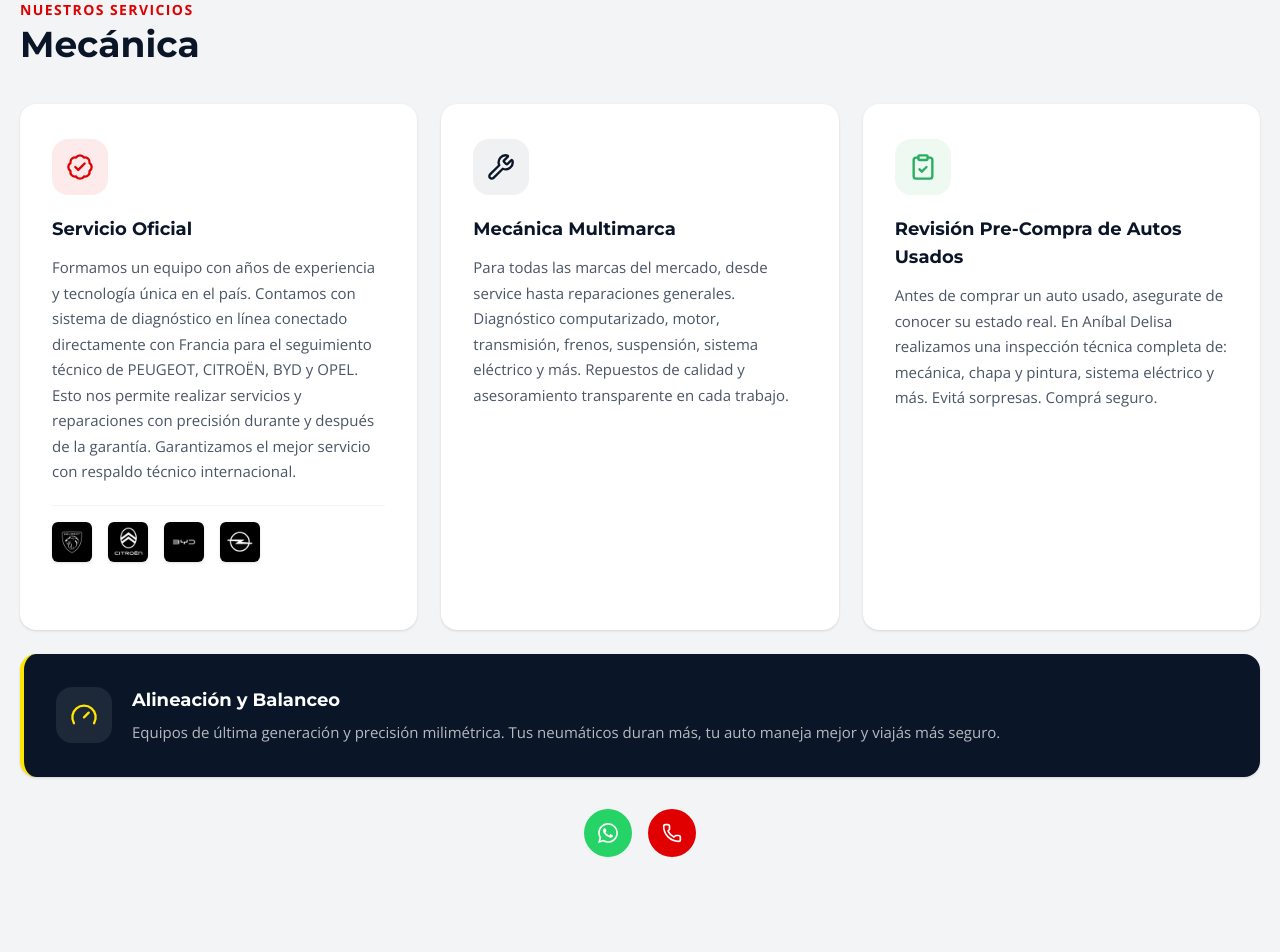
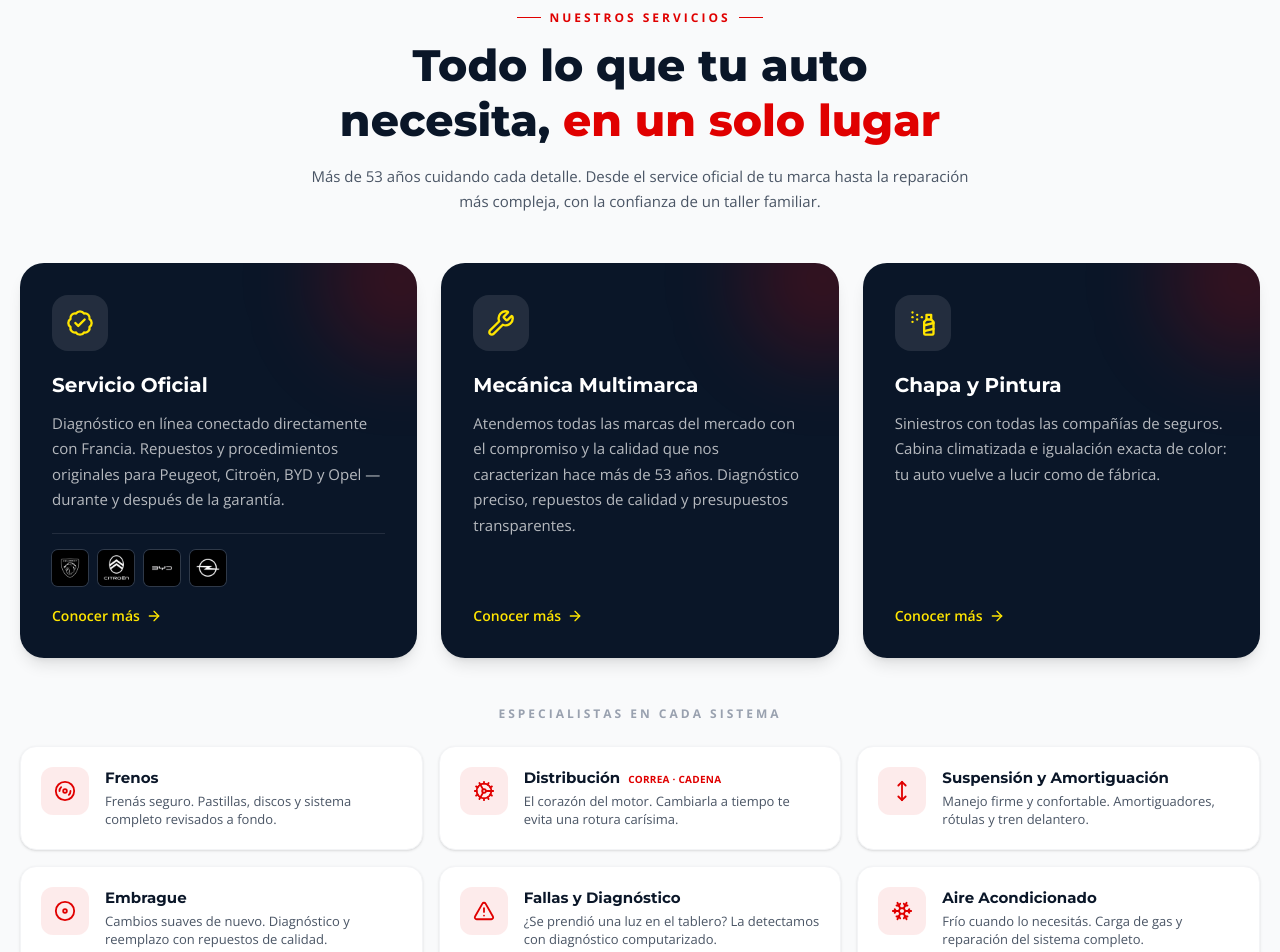
Before and after one commit to delisaluciaanibaldelisa/anibaldelisa-web, a Next.js app: page / in a window 1280 px wide. Shown: the part 1280-2232 px from the top of the page. Built offline with nearby package versions, Linux system fonts and the light colour scheme; no server answers.

Commit message:
Rediseno seccion Nuestros Servicios: bento grid con 3 pilares destacados + 9 servicios especializados y textos persuasivos

```diff
--- a/app/page.tsx
+++ b/app/page.tsx
@@ -9,6 +9,15 @@ import {
   ArrowRight,
   ShieldCheck,
   Users,
+  SprayCan,
+  Disc3,
+  Cog,
+  MoveVertical,
+  Disc,
+  TriangleAlert,
+  Snowflake,
+  CircleDot,
+  CalendarCheck,
 } from "lucide-react";
 import { site } from "@/lib/site";
 import Reveal, { ZoomReveal, SlideReveal } from "@/components/Reveal";
@@ -17,24 +26,13 @@ import StatCounter from "@/components/StatCounter";
 import MediaCarousel from "@/components/MediaCarousel";
 import { WhatsAppButton, CallButton } from "@/components/CTAButtons";
 
-// Textos de la web original anibaldelisa.com — respetar tal cual.
-// Colores por card según el sistema de diseño (Correcciones 3 y 6).
-const cubos: {
-  icon: typeof BadgeCheck;
-  title: string;
-  text: string;
-  href: string;
-  iconClass: string;
-  hoverBorder: string;
-  logos?: { src: string; alt: string }[];
-}[] = [
+// Pilares destacados de la grilla de servicios (bento).
+const pilares = [
   {
     icon: BadgeCheck,
     title: "Servicio Oficial",
-    text: "Formamos un equipo con años de experiencia y tecnología única en el país. Contamos con sistema de diagnóstico en línea conectado directamente con Francia para el seguimiento técnico de PEUGEOT, CITROËN, BYD y OPEL. Esto nos permite realizar servicios y reparaciones con precisión durante y después de la garantía. Garantizamos el mejor servicio con respaldo técnico internacional.",
+    text: "Diagnóstico en línea conectado directamente con Francia. Repuestos y procedimientos originales para Peugeot, Citroën, BYD y Opel — durante y después de la garantía.",
     href: "/servicios/mecanica",
-    iconClass: "bg-primary/8 text-primary",
-    hoverBorder: "hover:border-t-primary",
     logos: [
       { src: "/logos/peugeot.png?v=3", alt: "Peugeot" },
       { src: "/logos/citroen.png?v=3", alt: "Citroën" },
@@ -45,18 +43,73 @@ const cubos: {
   {
     icon: Wrench,
     title: "Mecánica Multimarca",
-    text: "Para todas las marcas del mercado, desde service hasta reparaciones generales. Diagnóstico computarizado, motor, transmisión, frenos, suspensión, sistema eléctrico y más. Repuestos de calidad y asesoramiento transparente en cada trabajo.",
+    text: "Atendemos todas las marcas del mercado con el compromiso y la calidad que nos caracterizan hace más de 53 años. Diagnóstico preciso, repuestos de calidad y presupuestos transparentes.",
     href: "/servicios/mecanica",
-    iconClass: "bg-navy/6 text-navy",
-    hoverBorder: "hover:border-t-navy",
+  },
+  {
+    icon: SprayCan,
+    title: "Chapa y Pintura",
+    text: "Siniestros con todas las compañías de seguros. Cabina climatizada e igualación exacta de color: tu auto vuelve a lucir como de fábrica.",
+    href: "/servicios/chapa-pintura",
+  },
+];
+
+// Servicios especializados (grid compacto). text = micro-copy persuasivo.
+const especializados = [
+  {
+    icon: Disc3,
+    title: "Frenos",
+    text: "Frenás seguro. Pastillas, discos y sistema completo revisados a fondo.",
+    href: "/servicios/mecanica",
+  },
+  {
+    icon: Cog,
+    title: "Distribución",
+    tag: "Correa · Cadena",
+    text: "El corazón del motor. Cambiarla a tiempo te evita una rotura carísima.",
+    href: "/servicios/mecanica",
+  },
+  {
+    icon: MoveVertical,
+    title: "Suspensión y Amortiguación",
+    text: "Manejo firme y confortable. Amortiguadores, rótulas y tren delantero.",
+    href: "/servicios/mecanica",
+  },
+  {
+    icon: Disc,
+    title: "Embrague",
+    text: "Cambios suaves de nuevo. Diagnóstico y reemplazo con repuestos de calidad.",
+    href: "/servicios/mecanica",
+  },
+  {
+    icon: TriangleAlert,
+    title: "Fallas y Diagnóstico",
+    text: "¿Se prendió una luz en el tablero? La detectamos con diagnóstico computarizado.",
+    href: "/servicios/mecanica",
+  },
+  {
+    icon: Snowflake,
+    title: "Aire Acondicionado",
+    text: "Frío cuando lo necesitás. Carga de gas y reparación del sistema completo.",
+    href: "/servicios/mecanica",
   },
   {
     icon: ClipboardCheck,
-    title: "Revisión Pre-Compra de Autos Usados",
-    text: "Antes de comprar un auto usado, asegurate de conocer su estado real. En Aníbal Delisa realizamos una inspección técnica completa de: mecánica, chapa y pintura, sistema eléctrico y más. Evitá sorpresas. Comprá seguro.",
+    title: "Revisión Pre-Compra",
+    text: "Comprá tranquilo. Inspección completa del usado antes de que decidas.",
     href: "/servicios/revision-precompra",
-    iconClass: "bg-[#27AE60]/8 text-[#27AE60]",
-    hoverBorder: "hover:border-t-[#27AE60]",
+  },
+  {
+    icon: Gauge,
+    title: "Alineación y Balanceo",
+    text: "Tus neumáticos duran más y el auto no tira. Precisión milimétrica.",
+    href: "/seguridad-vial",
+  },
+  {
+    icon: CircleDot,
+    title: "Neumáticos",
+    text: "Montaje, balanceo y asesoramiento para elegir la goma justa para tu auto.",
+    href: "/seguridad-vial",
   },
 ];
 
@@ -135,94 +188,131 @@ export default function Home() {
         </div>
       </section>
 
-      {/* MECÁNICA — cubos con los textos originales */}
+      {/* NUESTROS SERVICIOS — bento grid moderno */}
       <section
-        className="py-16 md:py-24 bg-gray-100"
+        className="py-16 md:py-24 bg-gray-50"
         data-wa-msg="Hola! Quiero agendar un service para mi auto"
       >
         <div className="container-x">
-          <Reveal className="mb-10">
-            <p className="text-sm font-bold uppercase tracking-widest text-primary">
-              Nuestros servicios
+          <Reveal className="text-center max-w-2xl mx-auto mb-12">
+            <p className="inline-flex items-center gap-2 text-xs font-bold uppercase tracking-[3px] text-primary mb-3">
+              <span className="h-px w-6 bg-primary" />
+              Nuestros Servicios
+              <span className="h-px w-6 bg-primary" />
             </p>
-            <h2 className="mt-1 font-heading font-bold text-3xl md:text-4xl text-dark">
-              Mecánica
+            <h2 className="font-heading font-extrabold text-[clamp(28px,4vw,44px)] text-dark leading-tight">
+              Todo lo que tu auto necesita,
+              <span className="text-primary"> en un solo lugar</span>
             </h2>
+            <p className="mt-4 text-gray-600 text-[15px] leading-[1.7]">
+              Más de 53 años cuidando cada detalle. Desde el service oficial de
+              tu marca hasta la reparación más compleja, con la confianza de un
+              taller familiar.
+            </p>
           </Reveal>
 
-          <div className="grid gap-6 md:grid-cols-3">
-            {cubos.map((c, i) => (
-              <Reveal key={c.title} delay={i * 0.1}>
+          {/* Pilares destacados */}
+          <div className="grid gap-6 lg:grid-cols-3">
+            {pilares.map((p, i) => (
+              <Reveal key={p.title} delay={i * 0.1}>
                 <Link
-                  href={c.href}
-                  className={`group flex h-full flex-col bg-white rounded-2xl shadow-sm border-t-[3px] border-t-transparent transition-all duration-300 hover:-translate-y-1.5 hover:shadow-[0_16px_40px_rgba(0,0,0,0.10)] ${c.hoverBorder} p-8`}
+                  href={p.href}
+                  className="group relative flex h-full flex-col overflow-hidden bg-navy text-white rounded-3xl p-8 shadow-lg transition-all duration-300 hover:-translate-y-1.5 hover:shadow-2xl"
                 >
-                  <div
-                    className={`grid place-items-center w-14 h-14 rounded-2xl mb-5 group-hover:scale-110 transition-transform ${c.iconClass}`}
-                  >
-                    <c.icon size={28} />
+                  {/* Halo decorativo */}
+                  <span className="absolute -top-16 -right-16 w-40 h-40 rounded-full bg-primary/20 blur-2xl transition-opacity group-hover:opacity-70" />
+                  <div className="relative grid place-items-center w-14 h-14 rounded-2xl bg-white/10 text-gold mb-5 group-hover:scale-110 transition-transform">
+                    <p.icon size={28} />
                   </div>
-                  <h3 className="font-heading font-bold text-lg text-dark">
-                    {c.title}
+                  <h3 className="relative font-heading font-bold text-xl">
+                    {p.title}
                   </h3>
-                  <p className="mt-3 text-gray-600 text-[15px] leading-[1.7]">
-                    {c.text}
+                  <p className="relative mt-3 text-white/70 text-[15px] leading-[1.7] flex-1">
+                    {p.text}
                   </p>
-                  {c.logos && (
-                    <div className="mt-5 pt-4 border-t border-gray-100 flex items-center gap-4 flex-wrap">
-                      {c.logos.map((l) => (
+                  {p.logos && (
+                    <div className="relative mt-5 pt-4 border-t border-white/10 flex items-center gap-2.5 flex-wrap">
+                      {p.logos.map((l) => (
                         // eslint-disable-next-line @next/next/no-img-element
                         <img
                           key={l.alt}
                           src={l.src}
                           alt={`Servicio oficial ${l.alt} — Aníbal Delisa Montevideo`}
                           title={`Servicio oficial ${l.alt}`}
-                          className="h-10 w-10 object-cover rounded-md shadow-sm"
+                          className="h-9 w-9 object-cover rounded-md ring-1 ring-white/15"
                           loading="lazy"
                         />
                       ))}
                     </div>
                   )}
-                  <span className="mt-4 inline-flex items-center gap-1 text-sm font-semibold text-primary opacity-0 -translate-x-1.5 group-hover:opacity-100 group-hover:translate-x-0 transition-all duration-300">
-                    Ver más
-                    <ArrowRight size={16} />
+                  <span className="relative mt-5 inline-flex items-center gap-1.5 text-sm font-semibold text-gold">
+                    Conocer más
+                    <ArrowRight
+                      size={16}
+                      className="group-hover:translate-x-1 transition-transform"
+                    />
                   </span>
                 </Link>
               </Reveal>
             ))}
           </div>
 
-          {/* Rectángulo largo: Alineación y Balanceo (texto original) */}
-          <ZoomReveal className="mt-6">
+          {/* Servicios especializados */}
+          <Reveal className="mt-12 mb-6 text-center">
+            <p className="text-xs font-bold uppercase tracking-[3px] text-gray-400">
+              Especialistas en cada sistema
+            </p>
+          </Reveal>
+          <div className="grid gap-4 sm:grid-cols-2 lg:grid-cols-3">
+            {especializados.map((s, i) => (
+              <Reveal key={s.title} delay={(i % 3) * 0.06}>
+                <Link
+                  href={s.href}
+                  className="group flex h-full items-start gap-4 bg-white rounded-2xl p-5 shadow-sm border border-gray-100 transition-all duration-300 hover:-translate-y-1 hover:shadow-lg hover:border-primary/30"
+                >
+                  <div className="grid place-items-center w-12 h-12 shrink-0 rounded-xl bg-primary/8 text-primary group-hover:bg-primary group-hover:text-white transition-colors">
+                    <s.icon size={22} />
+                  </div>
+                  <div>
+                    <div className="flex items-baseline gap-2 flex-wrap">
+                      <h4 className="font-heading font-bold text-[15px] text-dark">
+                        {s.title}
+                      </h4>
+                      {"tag" in s && s.tag && (
+                        <span className="text-[10px] font-bold uppercase tracking-wide text-primary">
+                          {s.tag}
+                        </span>
+                      )}
+                    </div>
+                    <p className="mt-1 text-[13px] text-gray-600 leading-snug">
+                      {s.text}
+                    </p>
+                  </div>
+                </Link>
+              </Reveal>
+            ))}
+          </div>
+
+          {/* CTA */}
+          <Reveal className="mt-12 text-center">
             <Link
-              href="/seguridad-vial"
-              className="group flex flex-col md:flex-row items-start md:items-center gap-5 bg-navy text-white rounded-2xl border-l-4 border-l-gold shadow-sm hover:shadow-xl transition-all p-8"
-              data-wa-msg="Hola! Quiero un turno para alineación y balanceo"
+              href="/turnos"
+              className="inline-flex items-center gap-2 bg-primary hover:bg-primary-dark text-white font-heading font-bold px-8 py-4 rounded-full shadow-lg transition-all hover:scale-[1.03]"
             >
-              <div className="grid place-items-center w-14 h-14 shrink-0 rounded-2xl bg-white/8 text-gold">
-                <Gauge size={28} />
-              </div>
-              <div className="flex-1">
-                <h3 className="font-heading font-bold text-lg text-white">
-                  Alineación y Balanceo
-                </h3>
-                <p className="mt-1.5 text-white/70 text-[15px] leading-[1.7]">
-                  Equipos de última generación y precisión milimétrica. Tus
-                  neumáticos duran más, tu auto maneja mejor y viajás más
-                  seguro.
-                </p>
-              </div>
-              <span className="inline-flex items-center gap-1.5 font-semibold text-gold whitespace-nowrap opacity-0 -translate-x-1.5 group-hover:opacity-100 group-hover:translate-x-0 transition-all duration-300">
-                Saber más
-                <ArrowRight size={18} />
-              </span>
+              <CalendarCheck size={18} />
+              Agendá tu turno online
             </Link>
-          </ZoomReveal>
-
-          {/* Botones de la sección (como en la original) */}
-          <Reveal className="mt-8 flex flex-col sm:flex-row gap-4 justify-center">
-            <WhatsAppButton label="Escribinos por WhatsApp" />
-            <CallButton label="Llamanos" />
+            <p className="mt-3 text-sm text-gray-500">
+              ¿Preferís consultarnos primero?{" "}
+              <a
+                href={site.whatsapp.general}
+                target="_blank"
+                rel="noopener noreferrer"
+                className="font-semibold text-primary hover:underline"
+              >
+                Escribinos por WhatsApp
+              </a>
+            </p>
           </Reveal>
         </div>
       </section>
```
